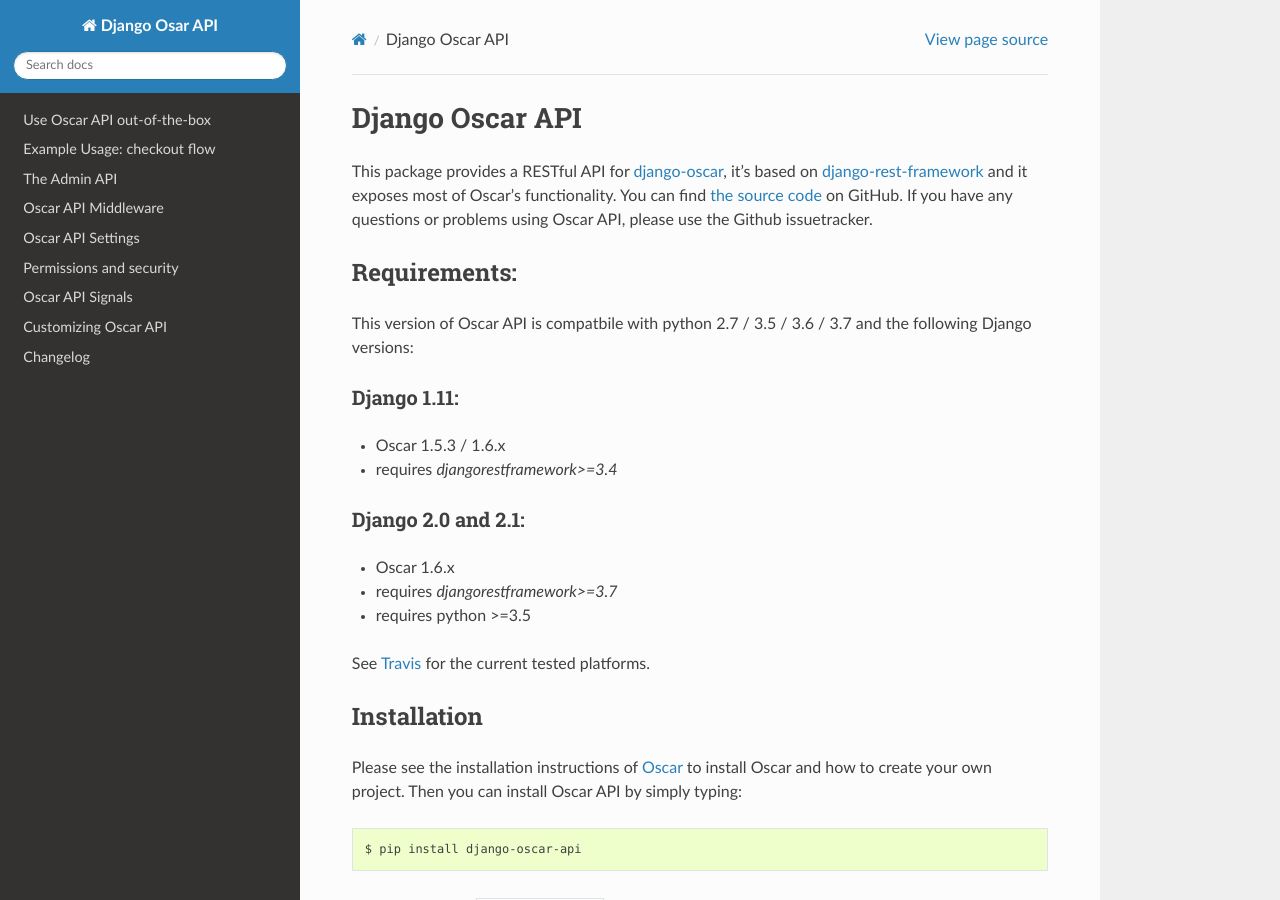
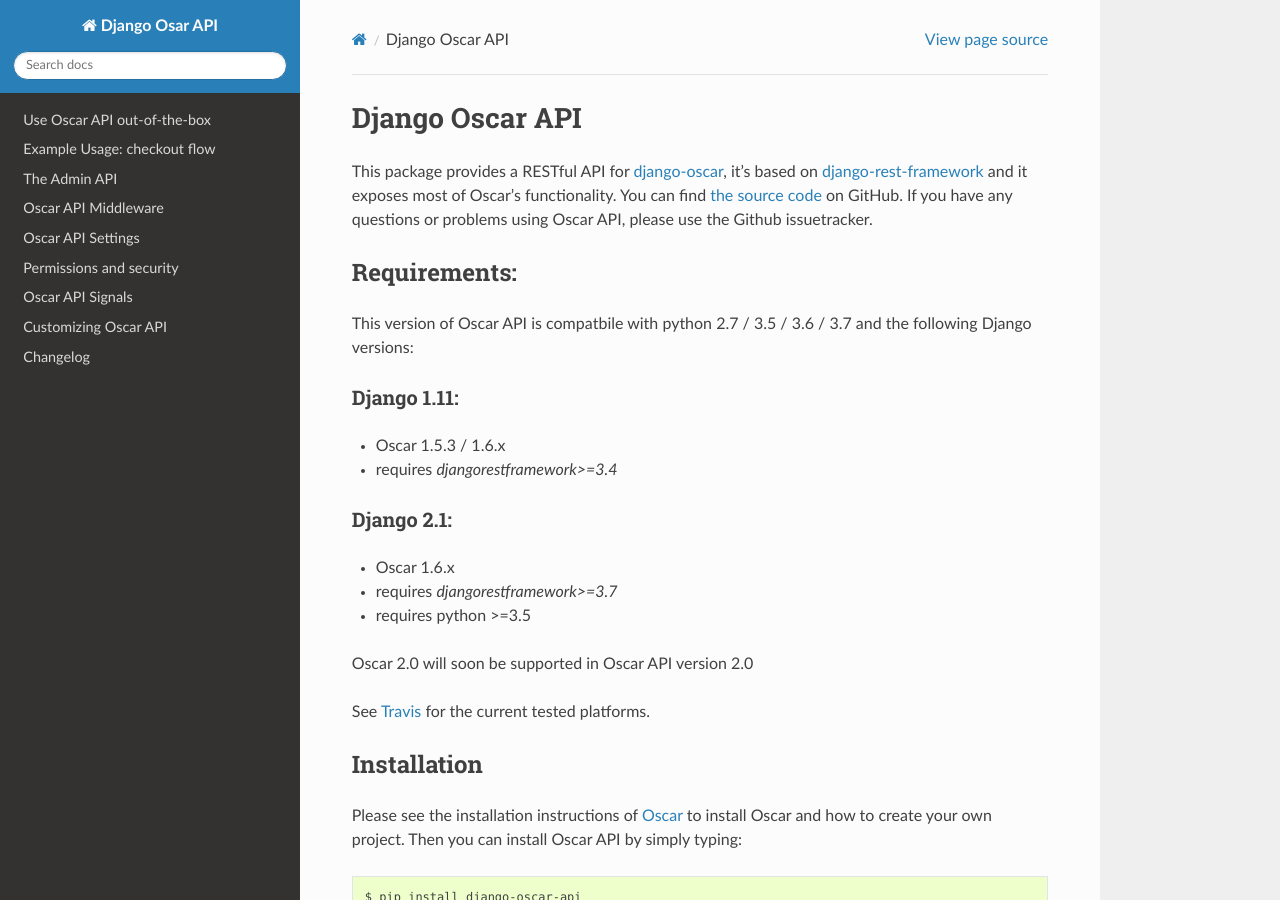
Before and after one commit to django-oscar/django-oscar-api, a Sphinx documentation site: the page built from docs/source/index.rst, in a window 1280 px wide and 900 px high. Built offline with Sphinx 7.4.7 and the Read the Docs theme 2.0.0, drawn with Linux system fonts in a browser that asks for light colours.

Commit message:
Update index.rst

```diff
--- a/docs/source/index.rst
+++ b/docs/source/index.rst
@@ -20,11 +20,13 @@
 - Oscar 1.5.3 / 1.6.x
 - requires `djangorestframework>=3.4`
 
-Django 2.0 and 2.1:
+Django 2.1:
 ~~~~~~~~~~~~~~~~~~~
 - Oscar 1.6.x
 - requires `djangorestframework>=3.7`
 - requires python >=3.5
+
+Oscar 2.0 will soon be supported in Oscar API version 2.0
 
 See `Travis`_ for the current tested platforms.
 
```
